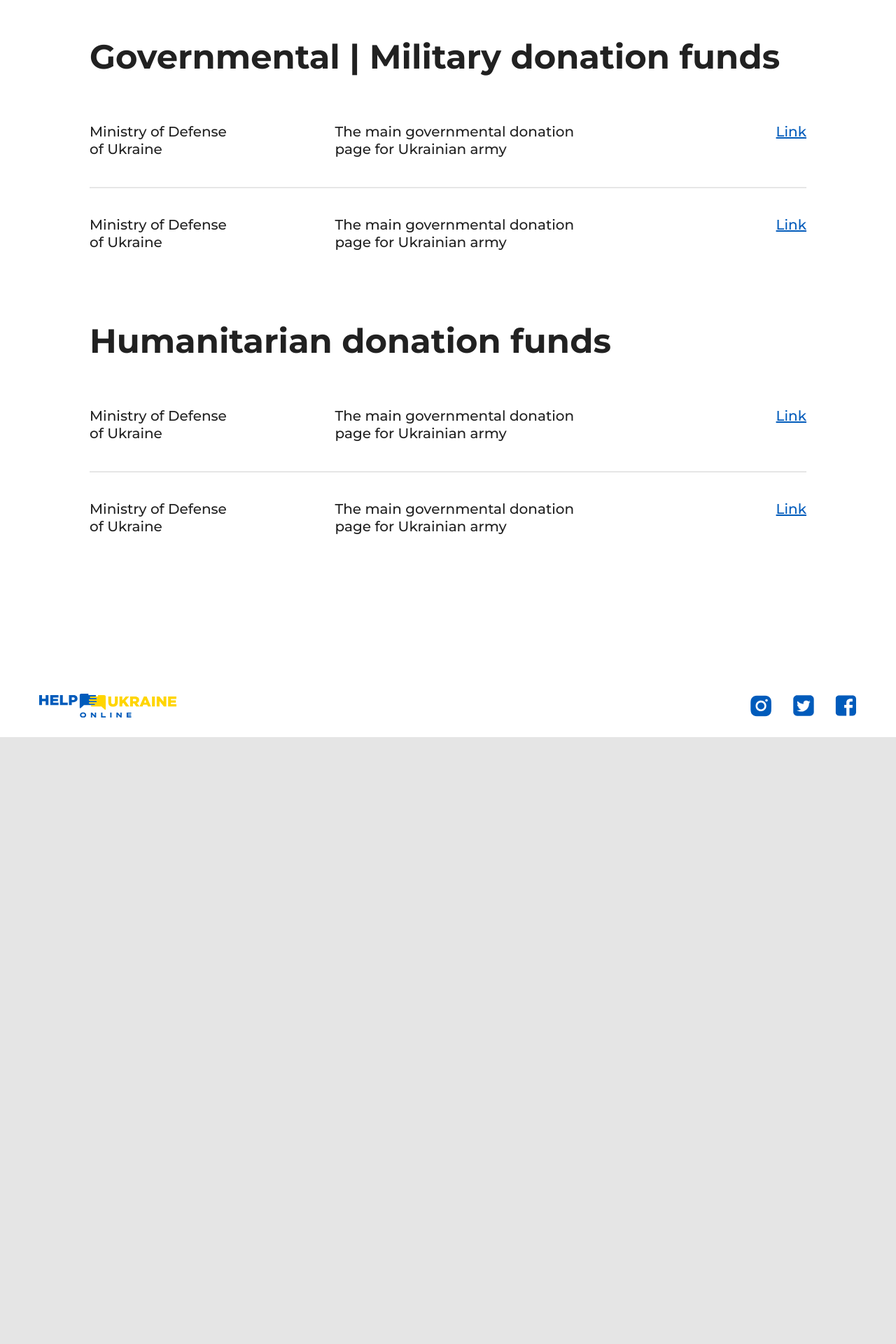
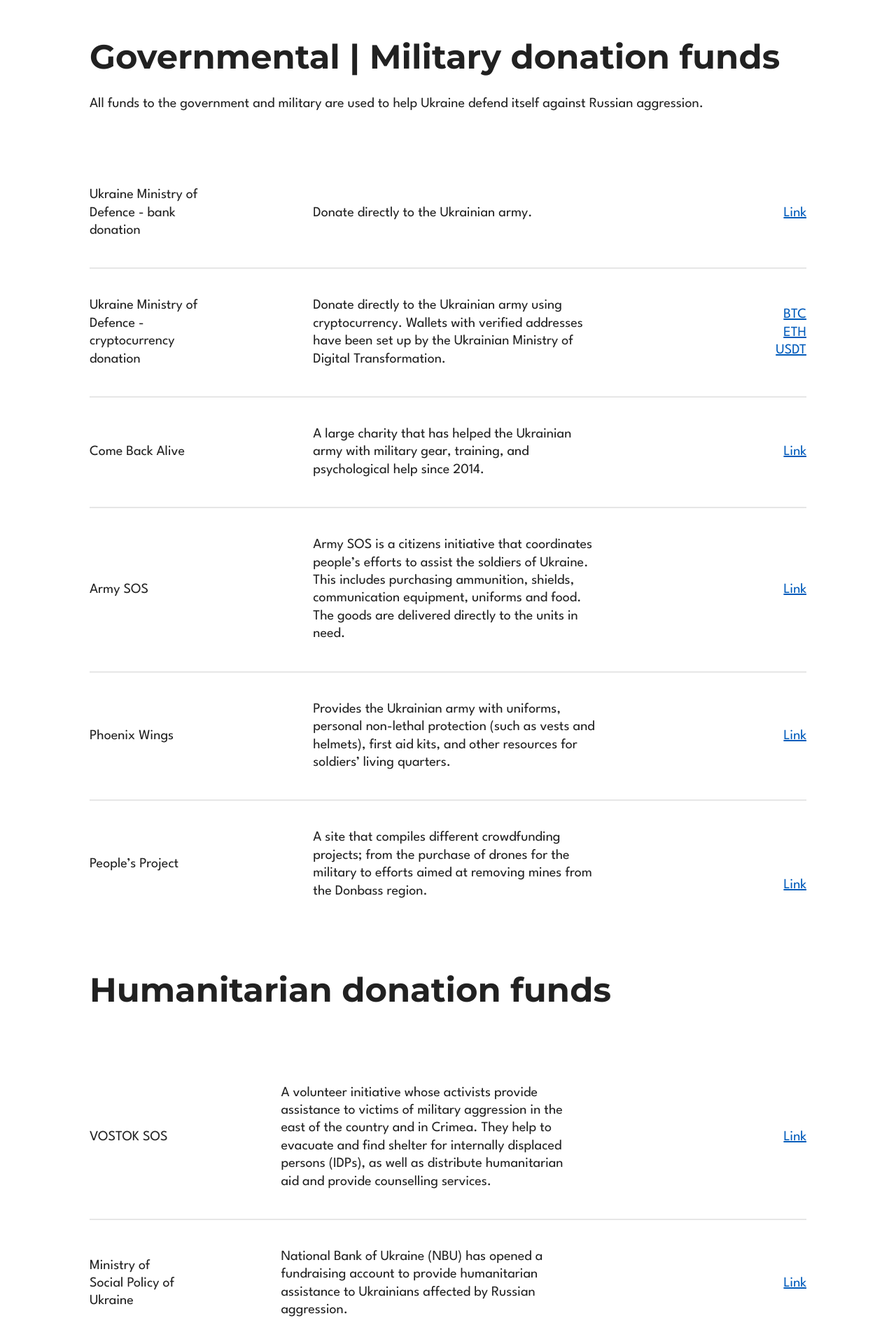
Before and after one commit to s7kind/helpukraine, a Next.js app: page /donation in a window 1280 px wide. Shown: the part 520-2440 px from the top of the page at 70% size. Before the commit the page ends 1573 px from the top, so only its background shows below. Built offline with nearby package versions, Linux system fonts and the light colour scheme.

Commit message:
final donation layout'

```diff
--- a/pages/donation.js
+++ b/pages/donation.js
@@ -10,20 +10,24 @@
             </Head>
 
             <main className={styles.main}>
-                <section className={styles.master_title}>
+                <section className={styles.main__master_title}>
                     <div>
                         <h1>Make a donation</h1>
                         <p>No matter the size, every donation helps.</p>
                     </div>
                 </section>
-                <section className={styles.container}>
-                    <div className={styles.container__main_content}>
+                <section className={styles.main__container}>
+                    <div className={styles.main__container__main_content}>
                         <h2>Governmental | Military donation funds</h2>
+                        <p>All funds to the government and military are used to help Ukraine defend itself against
+                            Russian aggression.</p>
                     </div>
                     <table>
                         <tr>
-                            <th>Ministry of Defense of Ukraine</th>
-                            <th>The main governmental donation page for Ukrainian army</th>
+                            <th>Ukraine Ministry of
+                                Defence - bank donation
+                            </th>
+                            <th>Donate directly to the Ukrainian army.</th>
                             <th><Link href="/">
                                 <a>
                                     <span>Link</span>
@@ -31,8 +35,66 @@
                             </Link></th>
                         </tr>
                         <tr>
-                            <th>Ministry of Defense of Ukraine</th>
-                            <th>The main governmental donation page for Ukrainian army</th>
+                            <th>Ukraine Ministry of Defence - cryptocurrency donation</th>
+                            <th>Donate directly to the Ukrainian army using cryptocurrency. Wallets with verified
+                                addresses have been set up by the Ukrainian Ministry of Digital Transformation.
+                            </th>
+                            <th>
+                                <Link href="/">
+                                    <a>
+                                        <span>BTC</span>
+                                    </a>
+                                </Link><br/>
+                                <Link href="/">
+                                    <a>
+                                        <span>ETH</span>
+                                    </a>
+                                </Link><br/>
+                                <Link href="/">
+                                    <a>
+                                        <span>USDT</span>
+                                    </a>
+                                </Link></th>
+                        </tr>
+                        <tr>
+                            <th>Come Back Alive</th>
+                            <th>A large charity that has helped the Ukrainian army with military gear, training, and
+                                psychological help since 2014.
+                            </th>
+                            <th><Link href="/">
+                                <a>
+                                    <span>Link</span>
+                                </a>
+                            </Link></th>
+                        </tr>
+                        <tr>
+                            <th>Army SOS</th>
+                            <th>Army SOS is a citizens initiative that coordinates people’s efforts to assist the
+                                soldiers of Ukraine. This includes purchasing ammunition, shields, communication
+                                equipment, uniforms and food. The goods are delivered directly to the units in need.
+                            </th>
+                            <th><Link href="/">
+                                <a>
+                                    <span>Link</span>
+                                </a>
+                            </Link></th>
+                        </tr>
+                        <tr>
+                            <th>Phoenix Wings</th>
+                            <th>Provides the Ukrainian army with uniforms, personal non-lethal protection (such as vests
+                                and helmets), first aid kits, and other resources for soldiers’ living quarters.
+                            </th>
+                            <th><Link href="/">
+                                <a>
+                                    <span>Link</span>
+                                </a>
+                            </Link></th>
+                        </tr>
+                        <tr>
+                            <th>People’s Project</th>
+                            <th>A site that compiles different crowdfunding projects; from the purchase of drones for
+                                the military to efforts aimed at removing mines from the Donbass region.
+                            </th>
                             <th><Link href="/">
                                 <a>
                                     <span>Link</span>
@@ -40,13 +102,17 @@
                             </Link></th>
                         </tr>
                     </table>
-                    <div className={styles.container__main_content} >
+                    <div className={styles.main__container__main_content}>
                         <h2>Humanitarian donation funds</h2>
                     </div>
                     <table>
                         <tr>
-                            <th>Ministry of Defense of Ukraine</th>
-                            <th>The main governmental donation page for Ukrainian army</th>
+                            <th>VOSTOK SOS</th>
+                            <th>A volunteer initiative whose activists provide assistance to victims of military
+                                aggression in the east of the country and in Crimea. They help to evacuate and find
+                                shelter for internally displaced persons (IDPs), as well as distribute humanitarian aid
+                                and provide counselling services.
+                            </th>
                             <th><Link href="/">
                                 <a>
                                     <span>Link</span>
@@ -54,8 +120,98 @@
                             </Link></th>
                         </tr>
                         <tr>
-                            <th>Ministry of Defense of Ukraine</th>
-                            <th>The main governmental donation page for Ukrainian army</th>
+                            <th>Ministry of Social Policy of Ukraine</th>
+                            <th>National Bank of Ukraine (NBU) has opened a fundraising account to provide humanitarian
+                                assistance to Ukrainians affected by Russian aggression.
+                            </th>
+                            <th><Link href="/">
+                                <a>
+                                    <span>Link</span>
+                                </a>
+                            </Link></th>
+                        </tr>
+                        <tr>
+                            <th>Ukrainian Red Cross</th>
+                            <th>Ukraine’s Ministry of Health together with the Red Cross has opened a special account to
+                                meet the emergency needs of health care institutions, some of which have been targeted
+                                by Russian forces.
+                            </th>
+                            <th><Link href="/">
+                                <a>
+                                    <span>Link</span>
+                                </a>
+                            </Link></th>
+                        </tr>
+                        <tr>
+                            <th>Palianytsia</th>
+                            <th>Palianytsia helps refugees and war victims.
+                                They collect humanitarian aid, food, medication, and provide humanitarian help, as well
+                                as shelter to those in need.
+                            </th>
+                            <th><Link href="/">
+                                <a>
+                                    <span>Link</span>
+                                </a>
+                            </Link></th>
+                        </tr>
+                        <tr>
+                            <th>Hospitallers</th>
+                            <th>Hospitallers is a volunteer paramedic organization that has been operating since 2014.
+                                Its key goals are to help the wounded on the battlefield, evacuating them to hospitals
+                                and helping them rehabilitate.
+                            </th>
+                            <th><Link href="/">
+                                <a>
+                                    <span>Link</span>
+                                </a>
+                            </Link></th>
+                        </tr>
+                        <tr>
+                            <th>Razom for Ukraine</th>
+                            <th>Razom for Ukraine purchases medical supplies to assist in critical humanitarian
+                                situations. The charity also works with governments and embassies on establishing
+                                humanitarian corridors.
+                            </th>
+                            <th><Link href="/">
+                                <a>
+                                    <span>Link</span>
+                                </a>
+                            </Link></th>
+                        </tr>
+                        <tr>
+                            <th>UNICEF Ukraine
+                                Emergency Appeal
+                            </th>
+                            <th>UNICEF’s Ukraine emergency appeal aims to assist children and families who have been
+                                displaced by this war, trucking safe water and prepositioning health, hygiene and
+                                emergency education supplies to the most vulnerable.
+                            </th>
+                            <th><Link href="/">
+                                <a>
+                                    <span>Link</span>
+                                </a>
+                            </Link></th>
+                        </tr>
+                        <tr>
+                            <th>United Help Ukraine</th>
+                            <th>United Help Ukraine, Inc. is a charitable organization that distributes food and medical
+                                supplies to Ukrainian IDPs.
+                            </th>
+                            <th>
+                                <Link href="/">
+                                    <a>
+                                        <span>Website</span>
+                                    </a>
+                                </Link><br/>
+                                <Link href="/">
+                                    <a>
+                                        <span>Facebook</span>
+                                    </a>
+                                </Link></th>
+                        </tr>
+                        <tr>
+                            <th>Nova Ukraine</th>
+                            <th>Nova Ukraine provides direct aid to frontline workers, citizens currently in war zones, and refugees throughout Ukraine.</th>
                             <th><Link href="/">
                                 <a>
                                     <span>Link</span>
--- a/styles/donation-page.module.scss
+++ b/styles/donation-page.module.scss
@@ -4,7 +4,11 @@
 .main {
   background: #FFFFFF;
 
-  .master_title {
+  p{
+    font-family: $League;
+  }
+
+  &__master_title {
     position: relative;
     width: auto;
     background-size: cover !important;
@@ -38,7 +42,7 @@
     }
   }
 
-  .container{
+  &__container{
     position: relative;
     display: block;
     width: 80%;
@@ -56,9 +60,18 @@
         font-size: 48px;
         line-height: 120%;
         color: #212121;
+        margin-bottom: 25px;
+      }
+      p{
+        font-style: normal;
+        font-weight: normal;
+        font-size: 20px;
+        line-height: 127%;
+        color: #212121;
       }
     }
     table {
+      font-family: $League;
       tr {
         border-bottom: 2px solid #E6E6E6;
       }
@@ -72,18 +85,20 @@
 
       tr th {
         font-style: normal;
-        font-weight: 450;
+        font-weight: normal;
         font-size: 20px;
         text-align: left;
         line-height: 127%;
         color: #212121;
+        vertical-align: middle;
+
       }
 
       tr:first-child th{
         padding: 0 150px 40px 0;
       }
 
-      tr:nth-child(2n) th{
+      tr:nth-child(1n-1) th{
         padding: 40px 150px 40px 0;
       }
 
@@ -91,6 +106,9 @@
         padding: 0 0 0 100px !important;
         text-align: right;
       }
+      tr th:first-child{
+        font-weight: 500;
+      }
     }
   }
 }
```
